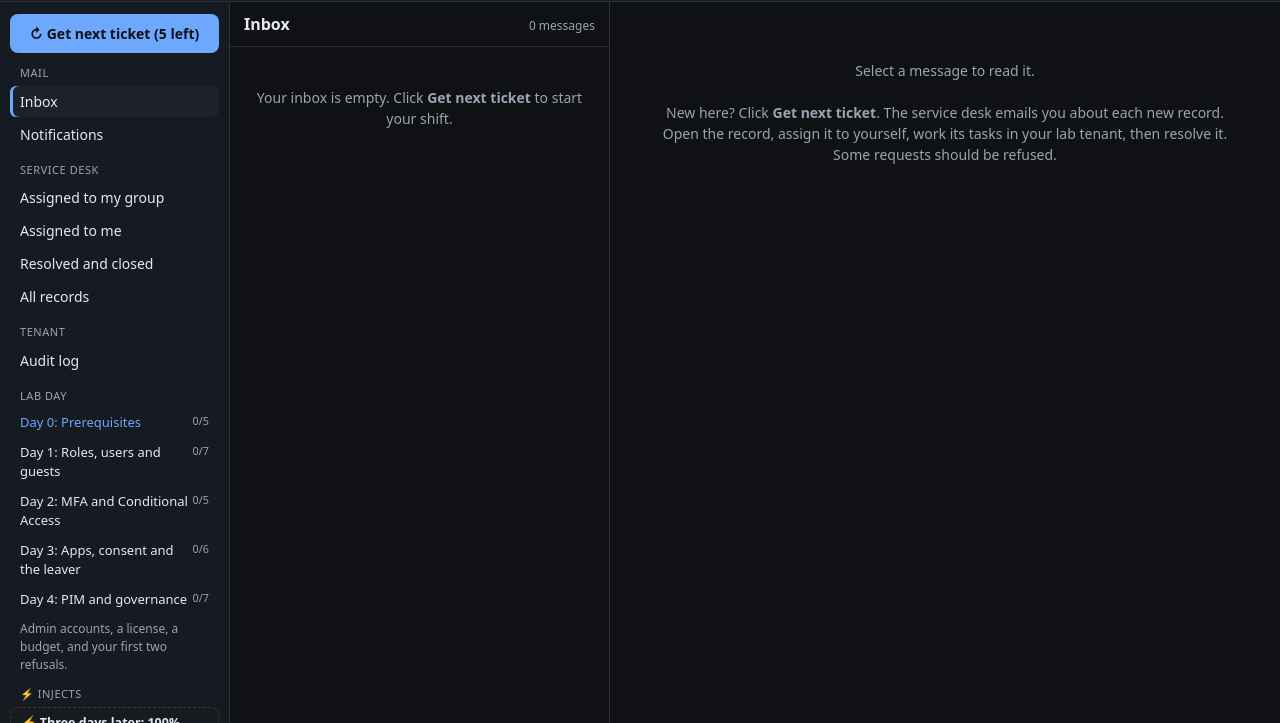
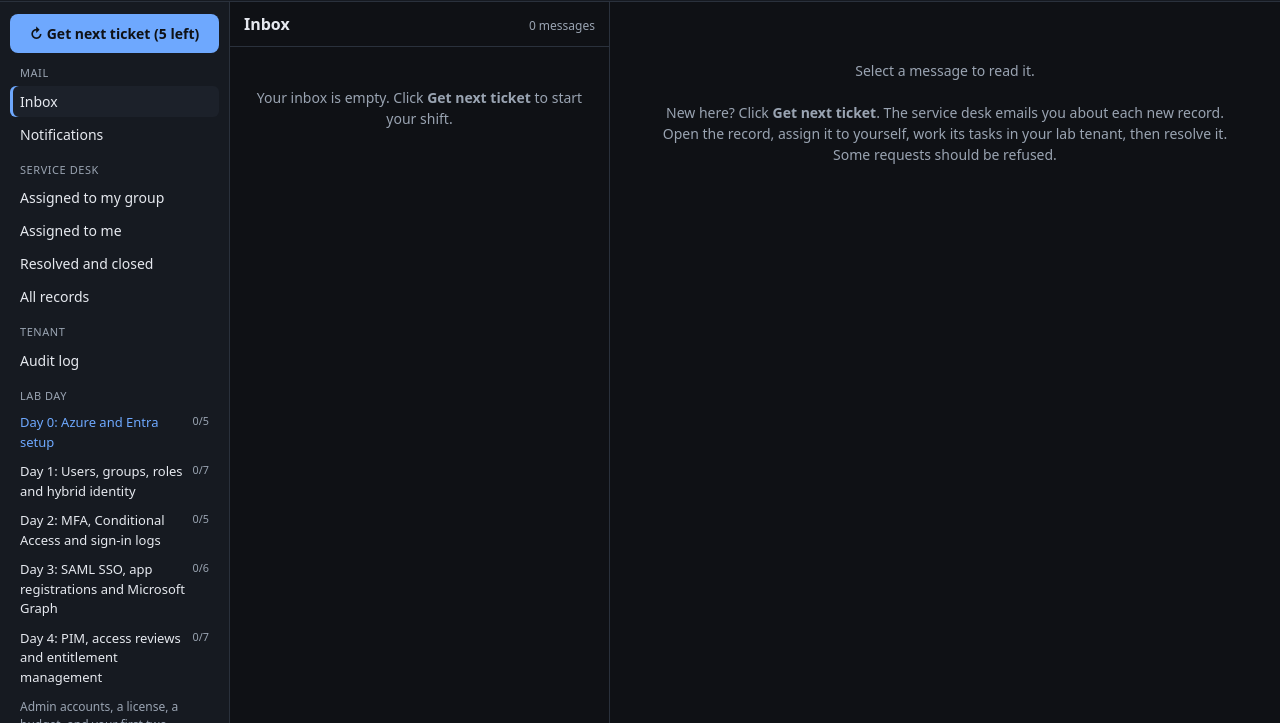
Before and after one commit to notwalnomad/sc300-lab, a website: page index.html in a window 1280 px wide. Shown: the part 77-800 px from the top of the page. Drawn offline with Linux system fonts and the light colour scheme.

Commit message:
Rename day titles to match the course syllabus
Day 0: Azure and Entra setup; Day 1: Users, groups, roles and hybrid
identity; Day 2: MFA, Conditional Access and sign-in logs; Day 3: SAML
SSO, app registrations and Microsoft Graph; Day 4: PIM, access reviews
and entitlement management. Same titles in the setup guide.

Co-Authored-By: Claude Opus 5.5 <noreply@anthropic.com>
Claude-Session: https://claude.ai/code/session_018zbwXhboiniRLK2MnP15sh

```diff
--- a/index.html
+++ b/index.html
@@ -329,7 +329,7 @@ const dm = str => String(str == null ? "" : str)
 /* ================= CONTENT ================= */
 const DAYS = [
 /* ---------------- DAY 0 ---------------- */
-{ title:"Day 0: Prerequisites", desc:"Admin accounts, a license, a budget, and your first two refusals.",
+{ title:"Day 0: Azure and Entra setup", desc:"Admin accounts, a license, a budget, and your first two refusals.",
   injects:[
   { id:"x01", type:"INC", cat:"Security", sub:"Cost anomaly", ci:"Azure subscription", pri:"P1", contact:"Monitoring",
     btn:["Three days later: 100% budget alert","Your resource group should still be empty…"],
@@ -453,7 +453,7 @@ const DAYS = [
   ]},
 
 /* ---------------- DAY 1 ---------------- */
-{ title:"Day 1: Roles, users and guests", desc:"Scoped admin roles. A joiner, a mover and an incident. A guest. Optional hybrid sync.",
+{ title:"Day 1: Users, groups, roles and hybrid identity", desc:"Scoped admin roles. A joiner, a mover and an incident. A guest. Optional hybrid sync.",
   injects:[
   { id:"x11", type:"INC", cat:"Security", sub:"Privilege escalation", ci:"Entra ID roles", pri:"P1", contact:"Monitoring",
     btn:["PIM email at 02:14","A role change you didn't make"],
@@ -624,7 +624,7 @@ const DAYS = [
   ]},
 
 /* ---------------- DAY 2 ---------------- */
-{ title:"Day 2: MFA and Conditional Access", desc:"Prove MFA happened. Pilot Conditional Access without locking anyone out.",
+{ title:"Day 2: MFA, Conditional Access and sign-in logs", desc:"Prove MFA happened. Pilot Conditional Access without locking anyone out.",
   injects:[
   { id:"x21", type:"INC", cat:"Security", sub:"MFA fatigue", ci:"Authentication methods", pri:"P1", contact:"Phone", push:true,
     btn:["Push: 'Are you trying to sign in?'","MFA fatigue drill for lab.user1"],
@@ -762,7 +762,7 @@ const DAYS = [
   ]},
 
 /* ---------------- DAY 3 ---------------- */
-{ title:"Day 3: Apps, consent and the leaver", desc:"A token proves who you are. Consent decides what an app can do. lab.user1 leaves.",
+{ title:"Day 3: SAML SSO, app registrations and Microsoft Graph", desc:"A token proves who you are. Consent decides what an app can do. lab.user1 leaves.",
   tickets:[
   { id:"t31", type:"RITM", cat:"Applications", sub:"Single sign-on", ci:"SAML Toolkit",
     from:"Priya Natarajan, IT Manager", pri:"P3", legit:true,
@@ -886,7 +886,7 @@ const DAYS = [
   ]},
 
 /* ---------------- DAY 4 ---------------- */
-{ title:"Day 4: PIM and governance", desc:"Just-in-time admin, approvals, access reviews, access packages and lifecycle workflows.",
+{ title:"Day 4: PIM, access reviews and entitlement management", desc:"Just-in-time admin, approvals, access reviews, access packages and lifecycle workflows.",
   tickets:[
   { id:"t41", type:"CHG", cat:"Access", sub:"Privileged access", ci:"PIM",
     from:"Priya Natarajan, IT Manager", pri:"P2", legit:true,
```
Also changed, not shown: docs/setup-guide.html (+5 -5 lines).
